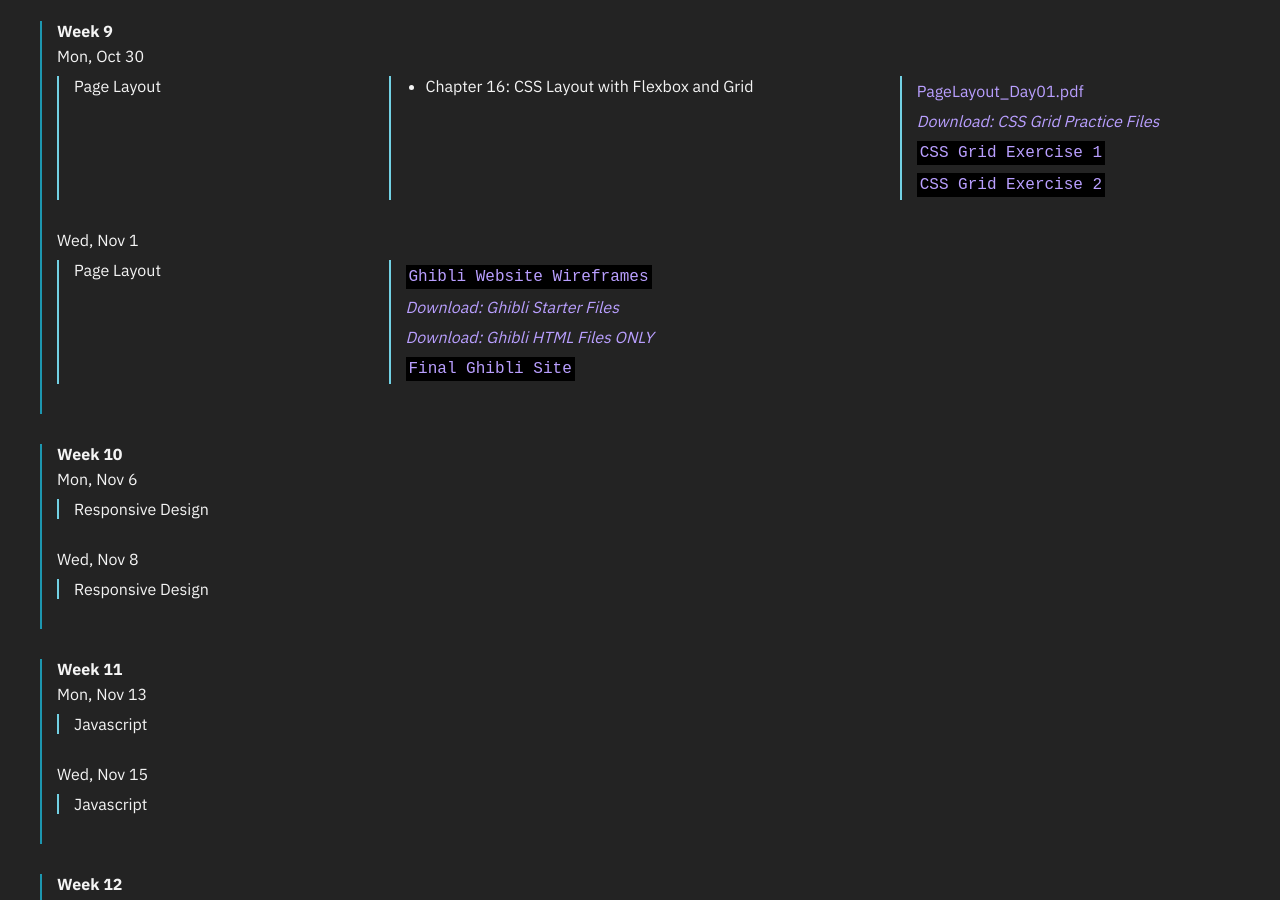
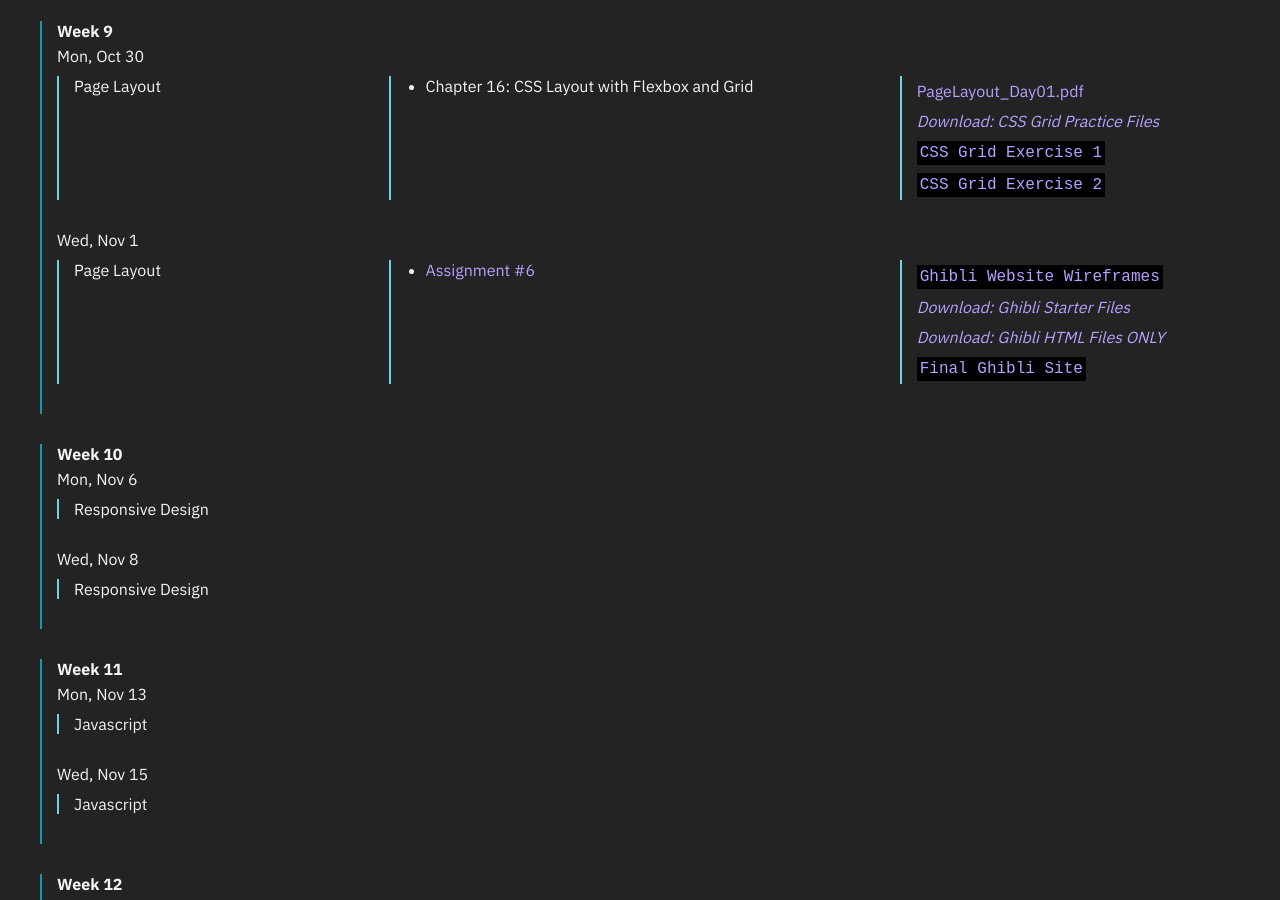
Before and after one commit to emilydidthis/CSCI-UA.004-Fall23, a Jekyll site: the page built from schedule.markdown, in a window 1280 px wide and 900 px high, scrolled down 2887 px. Built offline with Jekyll 4.4.1, drawn with Linux system fonts in a browser that asks for light colours.

Commit message:
assignments

```diff
--- a/_data/schedule.yaml
+++ b/_data/schedule.yaml
@@ -243,6 +243,7 @@ schedule:
           type: code
       - topics: Page Layout
         assigned:
+        - - "[Assignment #6](https://emilydidthis.github.io/CSCI-UA.004-Fall23/assignments/06.html)"
         files:
         - name: Ghibli Website Wireframes
           path: https://www.figma.com/file/yZC2jiue4tOp05AXxokbIp/Ghibli-Wireframes?type=design&node-id=0%3A1&mode=design&t=cQRbHusnqA6Bv5pK-1
```
Also changed, not shown: 2 other files.
